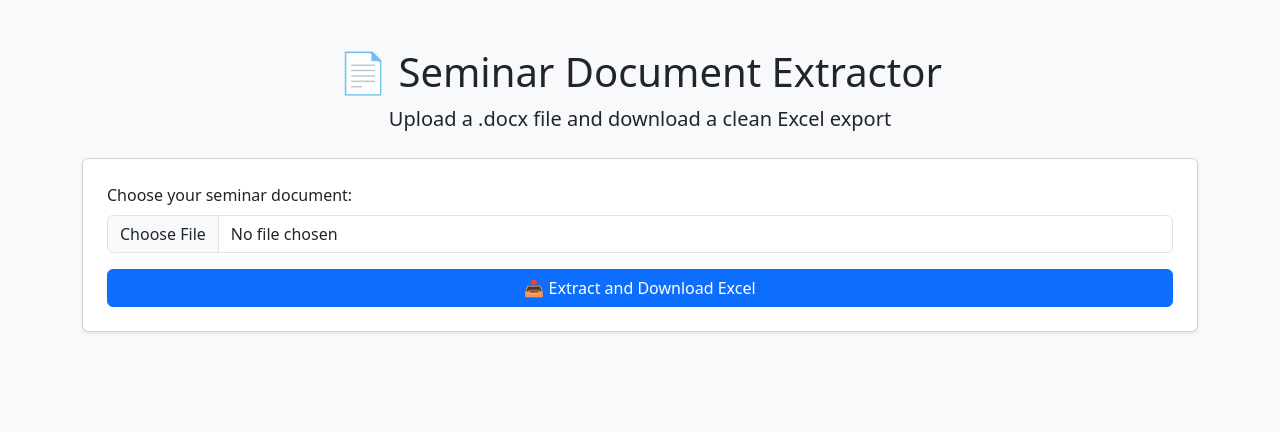
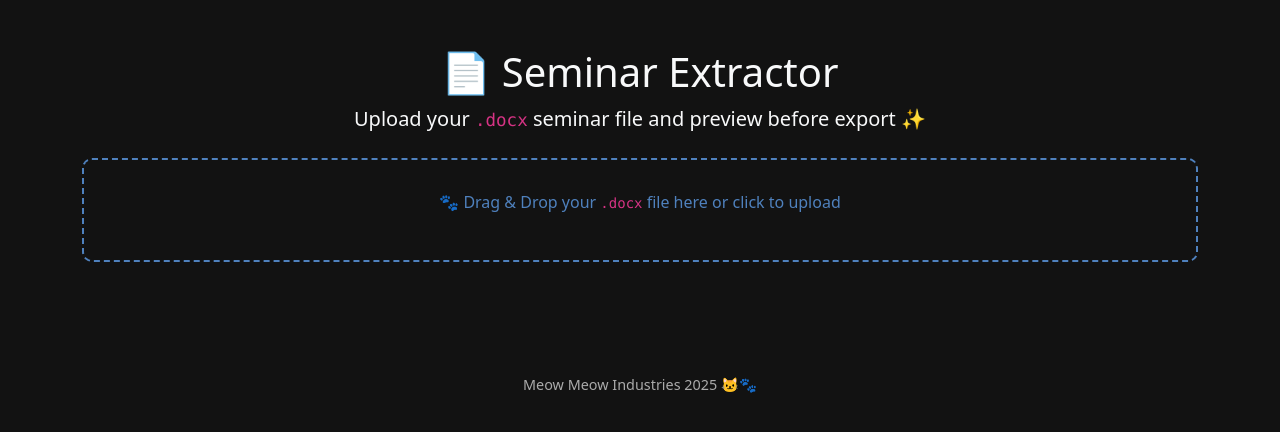
Before and after one commit to seicher1/seminar-extractor, a Flask app: page / in a window 1280 px wide. Shown: the top 432 px of the page. Run offline with Flask 3, Linux system fonts and the light colour scheme.

Commit message:
Update index.html

```diff
--- a/templates/index.html
+++ b/templates/index.html
@@ -2,22 +2,128 @@
 <html lang="en">
 <head>
   <meta charset="UTF-8">
-  <title>Seminar Extractor</title>
+  <title>Seminar Extractor - Meow Meow Industries</title>
+  <meta name="viewport" content="width=device-width, initial-scale=1">
+
+  <!-- Bootstrap Dark Theme -->
   <link href="https://cdn.jsdelivr.net/npm/bootstrap@5.3.0/dist/css/bootstrap.min.css" rel="stylesheet">
+  <style>
+    body {
+      background-color: #121212;
+      color: #f8f9fa;
+    }
+    .card {
+      background-color: #1e1e1e;
+      border: 1px solid #333;
+    }
+    table {
+      color: #fff;
+    }
+    #drop-zone {
+      border: 2px dashed #4f81bd;
+      padding: 30px;
+      text-align: center;
+      color: #4f81bd;
+      cursor: pointer;
+      border-radius: 10px;
+    }
+    #drop-zone.hover {
+      background-color: #222;
+    }
+    footer {
+      margin-top: 3rem;
+      text-align: center;
+      font-size: 0.9rem;
+      color: #aaa;
+    }
+  </style>
 </head>
-<body class="bg-light">
+<body>
+
 <div class="container py-5">
   <div class="text-center mb-4">
-    <h1 class="display-6">📄 Seminar Document Extractor</h1>
-    <p class="lead">Upload a .docx file and download a clean Excel export</p>
+    <h1 class="display-6">📄 Seminar Extractor</h1>
+    <p class="lead">Upload your <code>.docx</code> seminar file and preview before export ✨</p>
   </div>
-  <form method="POST" enctype="multipart/form-data" class="card p-4 shadow-sm bg-white">
-    <div class="mb-3">
-      <label for="file" class="form-label">Choose your seminar document:</label>
-      <input type="file" name="file" class="form-control" accept=".docx" required>
-    </div>
-    <button type="submit" class="btn btn-primary w-100">📥 Extract and Download Excel</button>
-  </form>
+
+  <!-- Drag and Drop Zone -->
+  <div id="drop-zone" class="mb-3">
+    <p>🐾 Drag & Drop your <code>.docx</code> file here or click to upload</p>
+    <input type="file" name="file" id="file-input" accept=".docx" style="display:none;" />
+  </div>
+
+  <!-- Preview Table -->
+  <div id="preview-table" class="table-responsive mt-4" style="display: none;">
+    <h5 class="text-info">Preview:</h5>
+    <table class="table table-dark table-bordered" id="data-table">
+      <thead class="table-primary">
+        <tr>
+          <th>Date</th>
+          <th>Degree</th>
+          <th>Participant</th>
+          <th>Participant Job</th>
+          <th>Lecturer</th>
+          <th>Lecturer Job</th>
+        </tr>
+      </thead>
+      <tbody></tbody>
+    </table>
+    <form method="POST" enctype="multipart/form-data">
+      <input type="hidden" name="file" id="real-file-upload" />
+      <button type="submit" class="btn btn-success mt-3 w-100">📥 Download Excel File</button>
+    </form>
+  </div>
 </div>
+
+<footer>
+  Meow Meow Industries 2025 🐱🐾
+</footer>
+
+<script>
+  const dropZone = document.getElementById("drop-zone");
+  const fileInput = document.getElementById("file-input");
+  const table = document.getElementById("data-table").querySelector("tbody");
+  const preview = document.getElementById("preview-table");
+
+  dropZone.addEventListener("click", () => fileInput.click());
+
+  dropZone.addEventListener("dragover", e => {
+    e.preventDefault();
+    dropZone.classList.add("hover");
+  });
+
+  dropZone.addEventListener("dragleave", () => dropZone.classList.remove("hover"));
+
+  dropZone.addEventListener("drop", e => {
+    e.preventDefault();
+    dropZone.classList.remove("hover");
+    const file = e.dataTransfer.files[0];
+    handleFile(file);
+  });
+
+  fileInput.addEventListener("change", () => {
+    const file = fileInput.files[0];
+    handleFile(file);
+  });
+
+  function handleFile(file) {
+    if (!file || !file.name.endsWith(".docx")) {
+      alert("Please upload a valid .docx file");
+      return;
+    }
+
+    // Fake preview for now (replace with actual preview if you want to load file client-side)
+    preview.style.display = "block";
+    table.innerHTML = `
+      <tr><td>2025. gada 21. maijs 9:30–17:30</td>
+          <td>majore</td>
+          <td>Jana Ozola</td>
+          <td>Valsts policijas Galvenās kriminālpolicijas...</td>
+          <td>Gavariņa, Daiga</td>
+          <td>Organizētās noziedzības un citu nozaru specializētās prokuratūras prokurore</td></tr>
+    `;
+  }
+</script>
+
 </body>
 </html>
```
